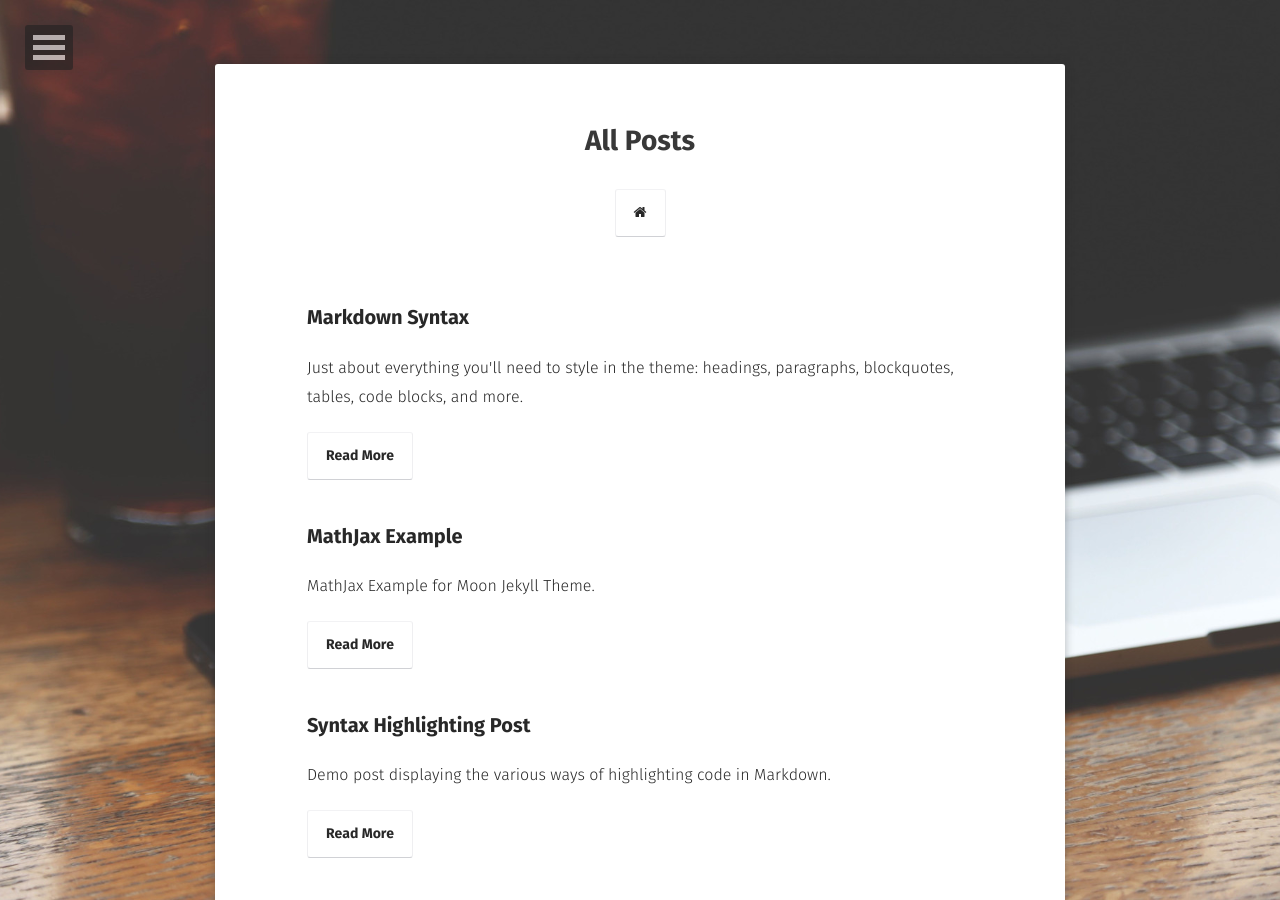
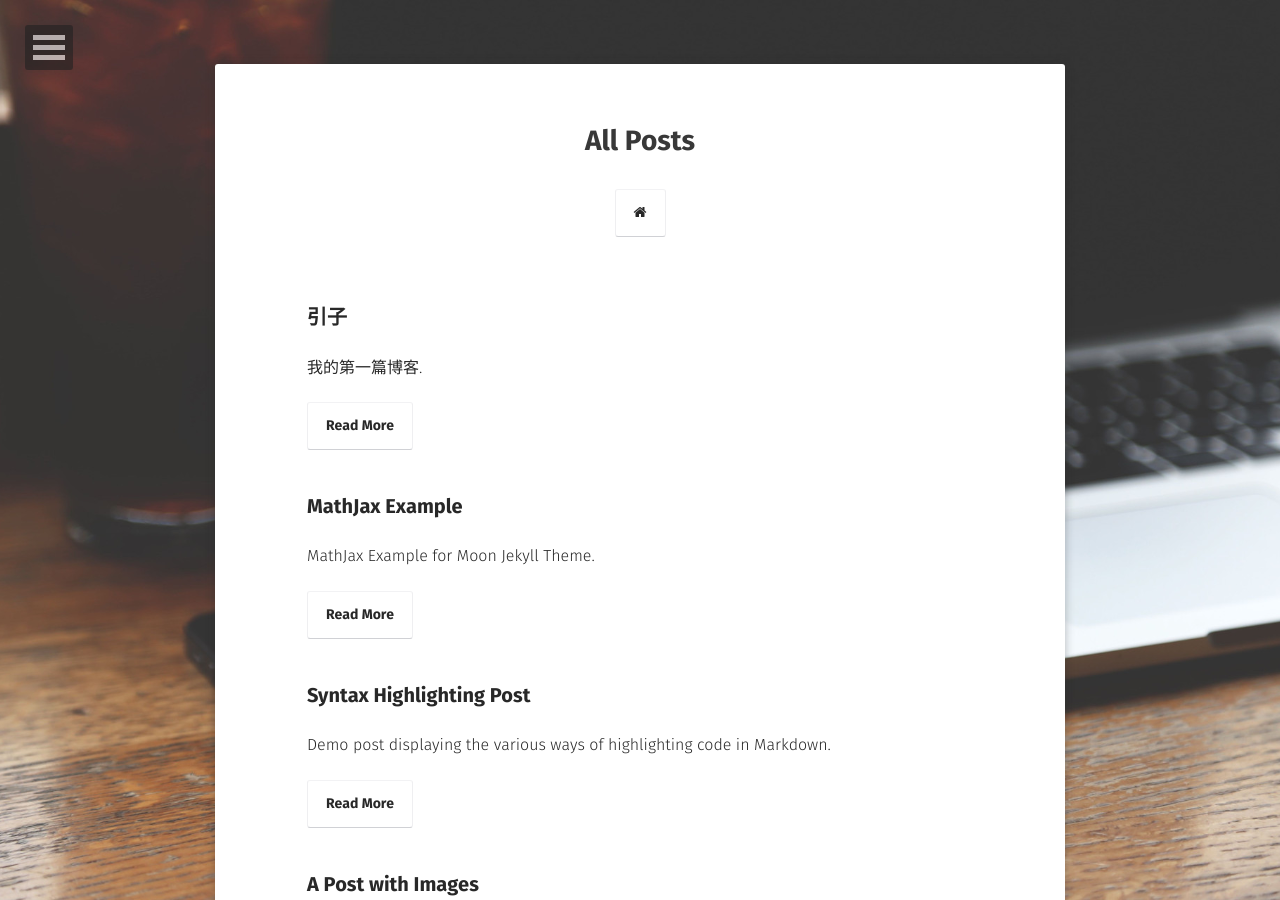
Before and after one commit to longjianjiang/longjianjiang.github.io, a Jekyll site: the page built from posts/index.md, in a window 1280 px wide and 900 px high. Built offline with Jekyll 4.4.1, drawn with Linux system fonts in a browser that asks for light colours; some web fonts are replaced.

Commit message:
Update 2016-03-20-markdown-syntax.md

```diff
--- a/_posts/2016-03-20-markdown-syntax.md
+++ b/_posts/2016-03-20-markdown-syntax.md
@@ -1,18 +1,12 @@
 ---
 layout: post
-title:  "Markdown Syntax"
-date:   2016-03-15
-excerpt: "Just about everything you'll need to style in the theme: headings, paragraphs, blockquotes, tables, code blocks, and more."
-tag:
-- markdown
-- syntax
-- sample
-- test
-- jekyll
+title:  "引子"
+date:   2016-06-25
+excerpt: "我的第一篇博客."
 comments: true
 ---
 
-#引子：#
+##引子：
 
 今天看了论坛上的一篇帖子，说说怎么学习。其中说到一点就是，作为技术人员为什么要写博客，***就算没有读者也要写博客*** ，看了大家的讨论深受感触，所以坚定了持久写博客的打算。
 
```
